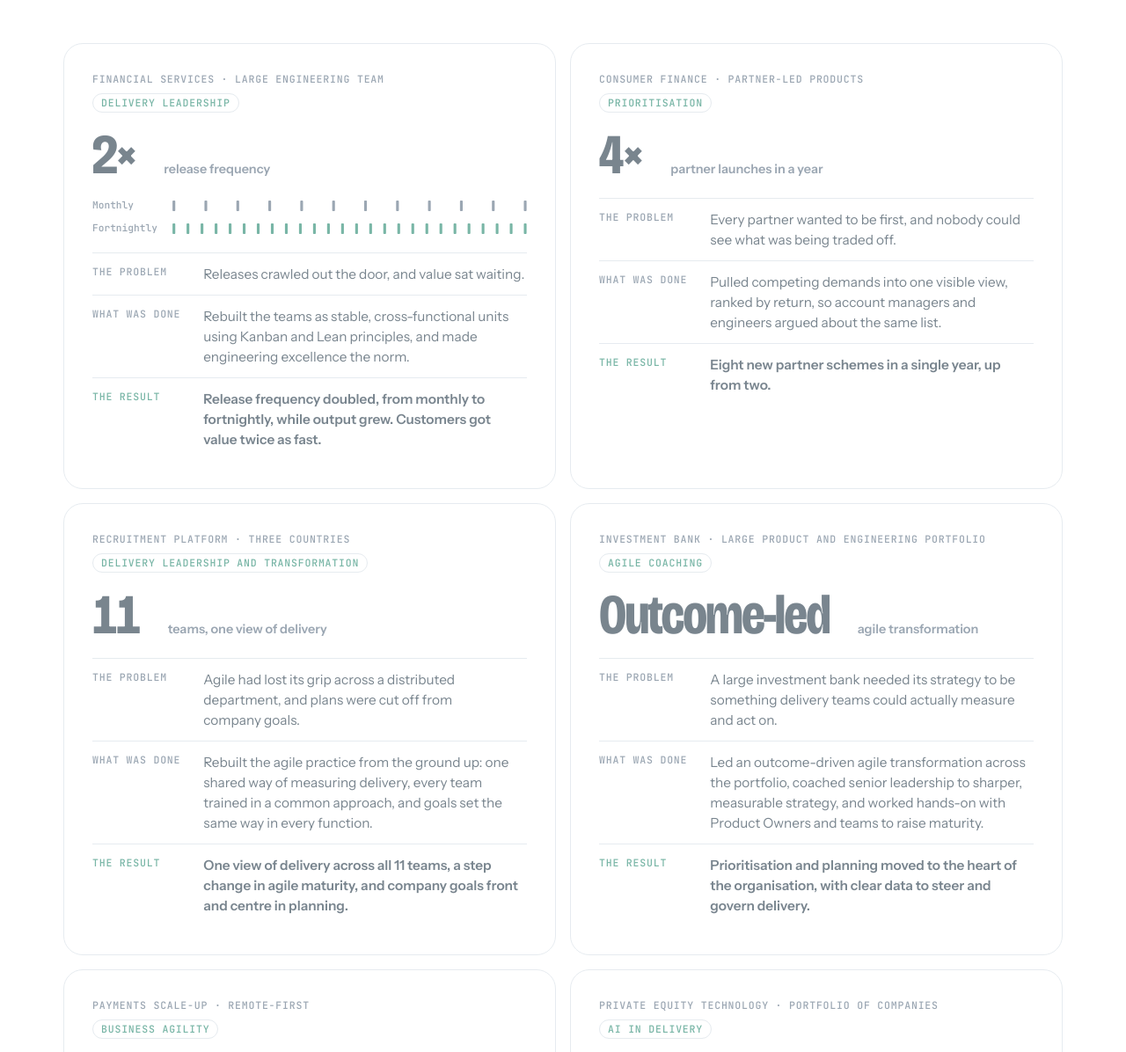
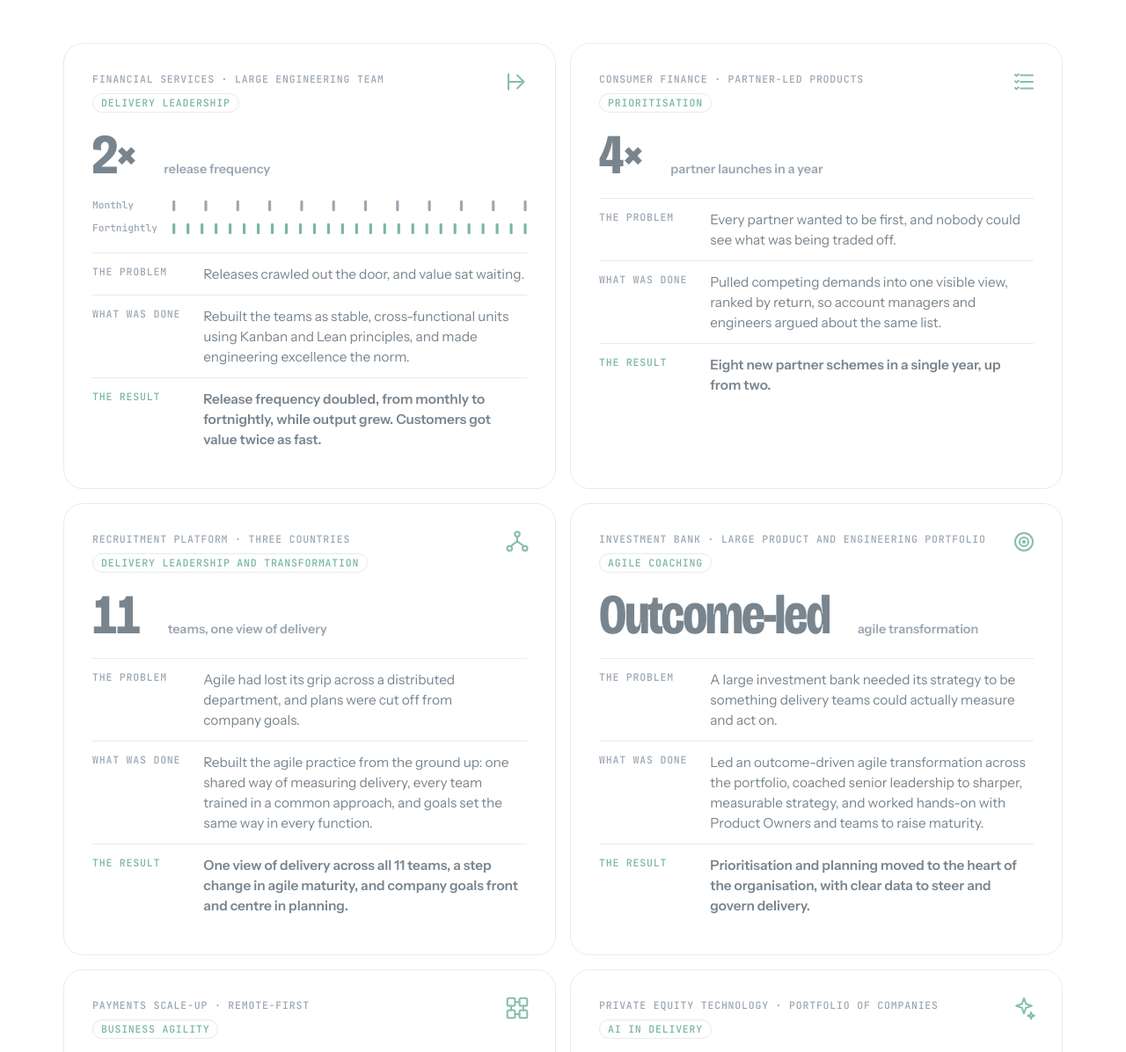
Before and after one commit to russwingfield-agile/agile-outcomes-site, a plain HTML site: page public/index.html in a window 1280 px wide. Shown: the part 2047-3243 px from the top of the page at 88% size. Drawn offline with nearby package versions, Linux system fonts and the light colour scheme; no server answers; a script that the page names is missing.

Commit message:
Add a line icon to each case study card; let long tags wrap on phones
Co-Authored-By: Claude Sonnet 5.5 <noreply@anthropic.com>
Claude-Session: https://claude.ai/code/session_01Sg2qP5WH75KQHQB4FL5Wvw

```diff
--- a/public/index.html
+++ b/public/index.html
@@ -110,6 +110,7 @@
 
     <div class="cases">
       <article class="case rv">
+        <svg class="c-ico" viewBox="0 0 24 24" width="30" height="30" fill="none" stroke="currentColor" stroke-width="1.6" stroke-linecap="round" stroke-linejoin="round" aria-hidden="true"><path d="M5 12h12"/><path d="M12 6l6 6-6 6"/><path d="M4 5v14"/></svg>
         <p class="c-k">Financial services · large engineering team <span class="c-tag">Delivery leadership</span></p>
         <p class="c-m">2× <small>release frequency</small></p>
         <div class="ticks" id="ticks" aria-hidden="true"></div>
@@ -121,6 +122,7 @@
       </article>
 
       <article class="case rv">
+        <svg class="c-ico" viewBox="0 0 24 24" width="30" height="30" fill="none" stroke="currentColor" stroke-width="1.6" stroke-linecap="round" stroke-linejoin="round" aria-hidden="true"><path d="M9 6h11M9 12h11M9 18h11"/><path d="M4 5.5l1.2 1.2L7 5M4 11.5l1.2 1.2L7 11M4 17.5l1.2 1.2L7 17"/></svg>
         <p class="c-k">Consumer finance · partner-led products <span class="c-tag">Prioritisation</span></p>
         <p class="c-m">4× <small>partner launches in a year</small></p>
         <dl class="c-rows">
@@ -131,6 +133,7 @@
       </article>
 
       <article class="case rv">
+        <svg class="c-ico" viewBox="0 0 24 24" width="30" height="30" fill="none" stroke="currentColor" stroke-width="1.6" stroke-linecap="round" stroke-linejoin="round" aria-hidden="true"><circle cx="12" cy="5" r="2.2"/><circle cx="5" cy="18" r="2.2"/><circle cx="19" cy="18" r="2.2"/><path d="M12 7.2v4.3M12 11.5l-6 4.5M12 11.5l6 4.5"/></svg>
         <p class="c-k">Recruitment platform · three countries <span class="c-tag">Delivery leadership and transformation</span></p>
         <p class="c-m"><span class="count" data-to="11">11</span> <small>teams, one view of delivery</small></p>
         <dl class="c-rows">
@@ -141,6 +144,7 @@
       </article>
 
       <article class="case rv">
+        <svg class="c-ico" viewBox="0 0 24 24" width="30" height="30" fill="none" stroke="currentColor" stroke-width="1.6" stroke-linecap="round" stroke-linejoin="round" aria-hidden="true"><circle cx="12" cy="12" r="8"/><circle cx="12" cy="12" r="4"/><circle cx="12" cy="12" r=".8" fill="currentColor"/></svg>
         <p class="c-k">Investment bank · large product and engineering portfolio <span class="c-tag">Agile coaching</span></p>
         <p class="c-m">Outcome-led <small>agile transformation</small></p>
         <dl class="c-rows">
@@ -151,6 +155,7 @@
       </article>
 
       <article class="case rv">
+        <svg class="c-ico" viewBox="0 0 24 24" width="30" height="30" fill="none" stroke="currentColor" stroke-width="1.6" stroke-linecap="round" stroke-linejoin="round" aria-hidden="true"><rect x="3" y="3" width="7" height="7" rx="1.5"/><rect x="14" y="3" width="7" height="7" rx="1.5"/><rect x="3" y="14" width="7" height="7" rx="1.5"/><rect x="14" y="14" width="7" height="7" rx="1.5"/><path d="M10 6.5h4M6.5 10v4M17.5 10v4M10 17.5h4"/></svg>
         <p class="c-k">Payments scale-up · remote-first <span class="c-tag">Business agility</span></p>
         <p class="c-m">4 <small>functions, one plan</small></p>
         <dl class="c-rows">
@@ -161,6 +166,7 @@
       </article>
 
       <article class="case rv">
+        <svg class="c-ico" viewBox="0 0 24 24" width="30" height="30" fill="none" stroke="currentColor" stroke-width="1.6" stroke-linecap="round" stroke-linejoin="round" aria-hidden="true"><path d="M12 3l1.8 5.2L19 10l-5.2 1.8L12 17l-1.8-5.2L5 10l5.2-1.8z"/><path d="M18.5 16l.8 2.2 2.2.8-2.2.8-.8 2.2-.8-2.2-2.2-.8 2.2-.8z"/></svg>
         <p class="c-k">Private equity technology · portfolio of companies <span class="c-tag">AI in delivery</span></p>
         <p class="c-m">c.2,000 <small>users across 20 companies</small></p>
         <dl class="c-rows">
--- a/public/styles.css
+++ b/public/styles.css
@@ -127,9 +127,13 @@ h3{font-weight:650;font-size:clamp(1.35rem,2.2vw,1.75rem);line-height:1.12;font-
 /* case studies */
 .cases{display:grid;grid-template-columns:repeat(2,minmax(0,1fr));gap:16px}
 .case{background:var(--surface);border:1px solid var(--line);border-radius:22px;padding:clamp(20px,2.6vw,32px);display:grid;gap:18px;align-content:start;min-width:0;transition:transform .25s ease,border-color .25s ease}
+.case{position:relative}
+.c-ico{position:absolute;top:clamp(18px,2.4vw,28px);right:clamp(18px,2.4vw,28px);color:var(--accent);opacity:.9}
+.case .c-k{padding-right:44px}
 .case:hover{transform:translateY(-3px);border-color:color-mix(in srgb,var(--accent) 55%,var(--line))}
 .c-k{font:500 .72rem/1.4 var(--f-mono);letter-spacing:.07em;text-transform:uppercase;color:var(--muted)}
 .c-tag{display:table;margin:8px 0 0;padding:2px 9px;border:1px solid var(--line);border-radius:999px;color:var(--accent);white-space:nowrap}
+@media (max-width:480px){.c-tag{white-space:normal}}
 .c-m{font:700 clamp(2.8rem,5vw,4.2rem)/.95 var(--f-display);font-variation-settings:"wdth" 82,"opsz" 96;letter-spacing:-.03em;font-variant-numeric:tabular-nums;display:flex;flex-wrap:wrap;align-items:baseline;gap:.15em .5em}
 .c-m small{font:600 .9rem/1.3 var(--f-body);letter-spacing:0;color:var(--muted);font-variation-settings:normal;max-width:22ch}
 .ticks{display:grid;gap:8px}
```
